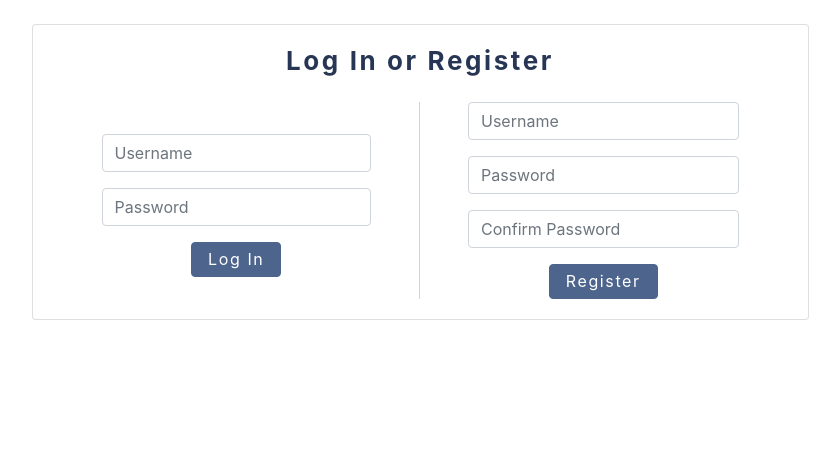
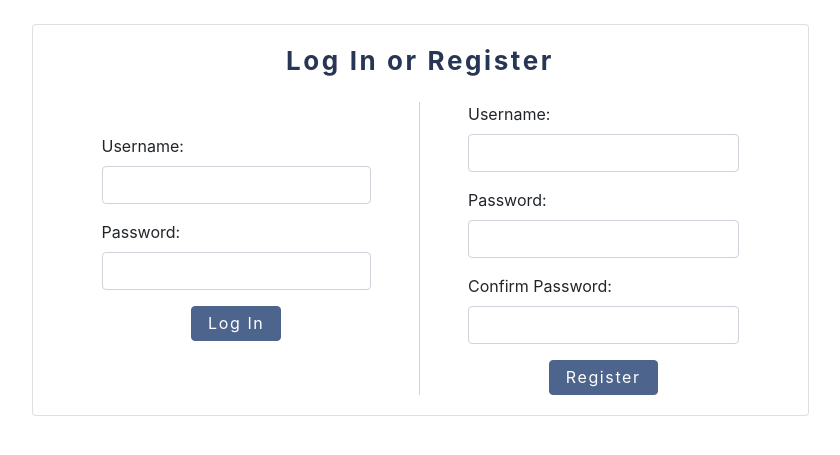
Before and after one commit to ootahiaoo/AppTracker, a Flask app: page /login in a window 1280 px wide. Shown: the part 67-522 px from the top of the page, without its empty margins (220-1060 px from the left). Run offline with Flask 2, Linux system fonts and the light colour scheme.

Commit message:
implement basic data validation for login screen

```diff
--- a/application/application/controller.py
+++ b/application/application/controller.py
@@ -60,6 +60,7 @@ def get_simple_application(application_id):
 def get_application_id(project_id, company_id):
     return model.get_application_id(project_id, company_id)
 
+
 def get_application(application_id):
     return model.get_application(application_id)
 
--- a/application/application/static/styles.css
+++ b/application/application/static/styles.css
@@ -122,8 +122,3 @@ thead {
     padding-top: 2em;
     border-right: 0.5px solid lightgrey;
 }
-
-#or {
-    padding: 0.5em;
-    padding-bottom: 1.5em;
-}
--- a/application/application/templates/edit_application.html
+++ b/application/application/templates/edit_application.html
@@ -29,7 +29,7 @@
                 <div class="form-group row text-justify">
                     <label for="applicationRank" class="col-sm-3 col-form-label">Rank:</label>
                     <div class="col-3">
-                        <input type="number" class="form-control" id="applicationRank" name="application_rank" min="1" value="{{ application.rank }}">
+                        <input type="number" class="form-control" id="applicationRank" name="application_rank" min="1" step="1" value="{{ application.rank }}">
                     </div>
                     <div class="col">
                         <small id="applicationMemo" class="form-text text-muted">How you rank this application in your top. Can be the same rank as another application.</small>
--- /dev/null
+++ b/application/application/templates/error.html
@@ -0,0 +1,2 @@
+{% extends "layout.html" %} {% block title %} Error {% endblock %} {% block main %}
+<img alt="{{ top }}" class="border" src="http://memegen.link/custom/{{ top | urlencode }}/{{ bottom | urlencode }}.jpg?alt=https://i.imgur.com/CsCgN7Ll.png" title="{{ top }}"> {% endblock %}
--- a/application/application/templates/layout.html
+++ b/application/application/templates/layout.html
@@ -3,7 +3,7 @@
 <html lang="en">
 
 <head>
-    <meta charset="utf-8">
+    <meta charset="UTF-8">
     <meta name="viewport" content="initial-scale=1, width=device-width">
 
     <!-- http://getbootstrap.com/docs/4.5/ -->
@@ -15,7 +15,7 @@
 
     <link href="/static/styles.css" rel="stylesheet">
 
-    <title>Applications Tracker: {% block title %}{% endblock %}</title>
+    <title>{% block title %}{% endblock %} - Applications Tracker</title>
 </head>
 
 <body>
@@ -45,6 +45,7 @@
         <!-- Add copyright? -->
     </footer>
 
+    {% block javascript %}{% endblock %}
 </body>
 
 </html>
--- a/application/application/templates/login.html
+++ b/application/application/templates/login.html
@@ -5,26 +5,35 @@
         <div class="card-text">
             <div class="row">
                 <div class="col col-md-6 card-column" id="login-card">
-                    <form action="/login" method="post">
-                        <div class="form-group">
-                            <input autocomplete="off" class="form-control" name="username" placeholder="Username" type="text">
+                    <form class="needs-validation" id="login-form" action="/login" method="post">
+                        <div class="form-group text-justify">
+                            <label for="username-login">Username:</label>
+                            <input class="form-control" name="username-login" type="text" minlength="3" maxlength="20" required>
                         </div>
-                        <div class="form-group">
-                            <input class="form-control" name="password" placeholder="Password" type="password">
+                        <div class="form-group text-justify">
+                            <label for="password-login">Password:</label>
+                            <input class="form-control" name="password-login" type="password" maxlength="30" required>
                         </div>
                         <button class="btn btn-primary" type="submit">Log In</button>
                     </form>
                 </div>
                 <div class="col col-md-6 card-column">
-                    <form action="/register" method="post">
-                        <div class="form-group">
-                            <input autocomplete="off" class="form-control" name="username_register" placeholder="Username" type="text">
+                    <form class="needs-validation" id="register-form" action="/register" method="post">
+                        <div class="form-group text-justify">
+                            <label for="username-register">Username:</label>
+                            <input class="form-control" name="username-register" id="username-register" type="text" minlength="3" maxlength="20" required>
+                            <div class="invalid-feedback">This username is already used.</div>
                         </div>
-                        <div class="form-group">
-                            <input class="form-control" name="password_register" placeholder="Password" type="password">
+                        <div class="form-group text-justify">
+                            <label for="password-register">Password:</label>
+                            <input class="form-control" name="password-register" id="password-register" type="password" minlength="6" maxlength="30" required>
+                            <div class="invalid-feedback"></div>
                         </div>
-                        <div class="form-group">
-                            <input class="form-control custom-primary" name="confirmation_register" placeholder="Confirm Password" type="password">
+                        <div class="form-group text-justify">
+                            <label for="confirmation-register">Confirm Password:</label>
+                            <input class="form-control" name="confirmation-register" id="confirmation-register" type="password" maxlength="30" required>
+                            <div class="invalid-feedback">The confirmation doesn't match the password.
+                            </div>
                         </div>
                         <button class="btn btn-primary" type="submit">Register</button>
                     </form>
@@ -34,4 +43,75 @@
         </div>
     </div>
 </div>
-{% endblock %}
+{% endblock %} {% block javascript %}
+<script>
+    $(document).ready(function() {
+        $('#register-form').submit(function(event) {
+            if (checkUsernameAvailability() === false || checkPasswordConfirmation() === false) {
+                event.preventDefault();
+                return false;
+            }
+        });
+
+        $('#register-form :input, #login-form :input').each(function() {
+            $(this).on('input', function(event) {
+                if (checkCharacters($(this).val()) === false) {
+                    this.setCustomValidity("May only use underscore, dash or alphanumeric characters.");
+                } else {
+                    this.setCustomValidity('');
+                }
+                this.reportValidity();
+            });
+        });
+
+        $('#confirmation-register').on('change', function(event) {
+            var input = $('#confirmation-register').val();
+            if (input != "" && checkCharacters(input)) {
+                checkPasswordConfirmation();
+            } else {
+                $('#confirmation-register').removeClass('is-invalid');
+            }
+        });
+
+        $('#username-register').on('change', function(event) {
+            var input = $('#username-register').val();
+            if (input != "" && checkCharacters(input)) {
+                checkUsernameAvailability()
+            } else {
+                $('#username-register').removeClass('is-invalid');
+            }
+        });
+
+    });
+
+    function checkCharacters(text) {
+        var regex = '^[a-zA-Z0-9_-]*$'
+        var constraint = new RegExp(regex, 'i')
+        return constraint.test(text)
+    }
+
+    function checkPasswordConfirmation() {
+        if ($('#password-register').val() != $('#confirmation-register').val()) {
+            $('#confirmation-register').addClass('is-invalid');
+            return false;
+        }
+        $('#confirmation-register').removeClass('is-invalid');
+        return true;
+    }
+
+    function checkUsernameAvailability() {
+        var name = $('#username-register').val()
+        var ajax = new XMLHttpRequest();
+        ajax.onreadystatechange = function() {
+            if (ajax.readyState === 4 && ajax.status == 200) {
+                if (ajax.responseText === "Not available") {
+                    $('#username-register').addClass('is-invalid');
+                } else {
+                    $('#username-register').removeClass('is-invalid');
+                }
+            }
+        };
+        ajax.open("POST", "/check_username_" + name, true);
+        ajax.send();
+    }
+</script> {% endblock %}
--- a/application/application/view.py
+++ b/application/application/view.py
@@ -1,7 +1,7 @@
 from application import app, controller
-from application.model import User
-from application.helpers import login_required, status
-from flask import Flask, flash, redirect, render_template, request, session
+from application.helpers import check_characters, login_required, status, error, display_error, check_length, string_length
+from flask import Flask, redirect, render_template, request, session
+from werkzeug.exceptions import default_exceptions, HTTPException, InternalServerError
 from werkzeug.security import check_password_hash, generate_password_hash
 from datetime import datetime
 
@@ -182,37 +182,49 @@ def login():
     if request.method == "GET":
         return render_template("login.html")
 
-    username = request.form.get("username")
-    password = request.form.get("password")
+    username = request.form.get("username-login")
+    password = request.form.get("password-login")
 
     if not username or not password:
-        return "must provide both username and password"
+        return error(1)
+    if check_characters([username, password]) == False:
+        return error(0)
+
+    if (check_length(len(username), string_length["username"]) == False
+            or check_length(len(password), string_length["password"]) == False):
+        return error(5)
 
     user = controller.get_user_by_username(username)
-
     if not user or not check_password_hash(user.hash, password):
-        return "invalid username and/or password"
+        return error(4)
 
     session["user_id"] = user.id
-
     return redirect("/")
 
 
 @app.route("/register", methods=["POST"])
 def register():
-    username = request.form.get("username_register")
-    password = request.form.get("password_register")
-    confirmation = request.form.get("confirmation_register")
+    username = request.form.get("username-register")
+    password = request.form.get("password-register")
+    confirmation = request.form.get("confirmation-register")
 
     if not username or not password or not confirmation:
-        return "must provide both username and password"
+        return error(1)
+
+    if check_characters([username, password, confirmation]) == False:
+        return error(0)
+
+    if (check_length(len(username), string_length["username"]) == False
+        or check_length(len(password), string_length["password"]) == False
+            or check_length(len(confirmation), string_length["password"]) == False):
+        return error(5)
 
     if password != confirmation:
-        return "confirmation did not match password"
+        return error(2)
 
     user = controller.get_user_by_username(username)
     if user != None:
-        return "username is already used"
+        return error(3)
 
     controller.register_user(username, generate_password_hash(password))
 
@@ -222,7 +234,28 @@ def register():
     return redirect("/")
 
 
+@app.route("/check_username_<username>", methods=["POST"])
+def check_username_availability(username):
+    """ Used by Javascript on the login screen """
+    value = controller.get_user_by_username(username)
+    if value != None:
+        return "Not available"
+    return "Available"
+
+
 @app.route("/logout")
 def logout():
     session.clear()
     return redirect("/")
+
+
+def errorhandler(e):
+    """Handle error"""
+    if not isinstance(e, HTTPException):
+        e = InternalServerError()
+    return display_error(e.name, e.code)
+
+
+for code in default_exceptions:
+    """ Listen for errors """
+    app.errorhandler(code)(errorhandler)
```
Also changed, not shown: application/application/__init__.py (+14 -0 lines), application/application/helpers.py (+52 -1 lines), application/application/templates/new_application.html (+11 -8 lines), application/application/track.db.
